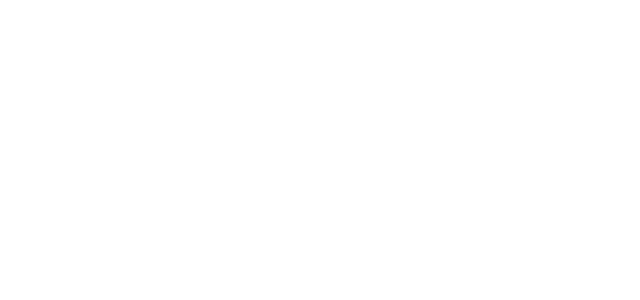
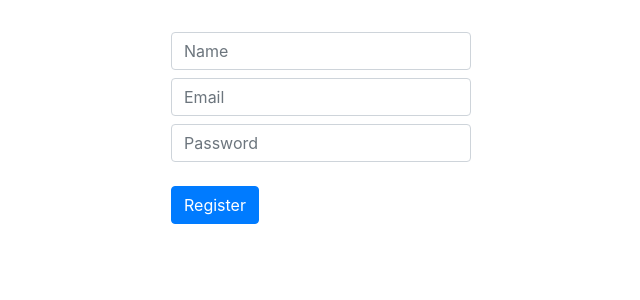
Before and after one commit to shanesc/yelp-clone-frontend, a React (Create React App) app: page /users/register in a window 1280 px wide. Shown: the top 300 px of the page, without its empty margins (319-959 px from the left). Built offline with nearby package versions, Linux system fonts and the light colour scheme; the HTML template or start-up script is replaced by a standard one.

Commit message:
Add user registration and login, General fixes

```diff
--- a/src/App.js
+++ b/src/App.js
@@ -8,6 +8,7 @@
 import DetailPage from './routes/DetailPage';
 import UpdatePage from './routes/UpdatePage';
 import { RestaurantsContextProvider } from './context/RestaurantsContext';
+import UserRegister from './routes/UserRegister';
 
 function App() {
   return (
@@ -24,6 +25,9 @@
             <Route exact path="/restaurants/:id/update">
               <UpdatePage />
             </Route>
+            <Route exact path="/users/register">
+              <UserRegister />
+            </Route>
           </Switch>
         </Router>
       </div>
--- a/src/apis/restaurantFinder.js
+++ b/src/apis/restaurantFinder.js
@@ -1,2 +1,5 @@
-export const url =
-  'https://safe-basin-83132.herokuapp.com/api/v1/restaurants/';
+export const url = {
+  // 'https://safe-basin-83132.herokuapp.com/api/v1/restaurants/';
+  restaurants: 'http://localhost:3001/api/v1/restaurants/',
+  users: 'http://localhost:3001/api/v1/users/',
+};
--- a/src/components/AddRestaurant.jsx
+++ b/src/components/AddRestaurant.jsx
@@ -16,7 +16,7 @@
       price_range: priceRange,
     };
     try {
-      const res = await fetch(url, {
+      const res = await fetch(url.restaurants, {
         method: 'POST',
         headers: {
           'Content-Type': 'application/json',
--- a/src/components/AddReview.jsx
+++ b/src/components/AddReview.jsx
@@ -17,7 +17,7 @@
     };
 
     try {
-      await fetch(url + id + '/addReview', {
+      await fetch(url.restaurants + id + '/addReview', {
         method: 'POST',
         headers: {
           'Content-Type': 'application/json',
--- /dev/null
+++ b/src/components/RegisterButton.jsx
@@ -0,0 +1,23 @@
+import React from 'react';
+import { useHistory } from 'react-router-dom';
+
+const RegisterButton = () => {
+  const history = useHistory();
+
+  const handleClick = () => {
+    history.push('/users/register');
+  };
+
+  return (
+    <div
+      className="position-absolute"
+      style={{ top: '1rem', right: '1rem' }}
+    >
+      <button onClick={handleClick} className="btn btn-link">
+        Register
+      </button>
+    </div>
+  );
+};
+
+export default RegisterButton;
--- a/src/components/RestaurantItem.jsx
+++ b/src/components/RestaurantItem.jsx
@@ -31,7 +31,7 @@
   const handleDelete = async (e, id) => {
     e.stopPropagation();
     try {
-      fetch(url + id, {
+      fetch(url.restaurants + id, {
         method: 'DELETE',
       });
       deleteRestaurant(id);
@@ -43,12 +43,15 @@
   const { id, name, location, price_range } = restaurant;
   return (
     <>
-      <tr onClick={() => handleSelect(id)} key={id}>
-        <td>{name}</td>
-        <td>{location}</td>
-        <td>{'$'.repeat(price_range)}</td>
-        <td>{renderRating(restaurant)}</td>
-        <td>
+      <tr
+        style={{ cursor: 'pointer' }}
+        onClick={() => handleSelect(id)}
+      >
+        <td className="align-middle">{name}</td>
+        <td className="align-middle">{location}</td>
+        <td className="align-middle">{'$'.repeat(price_range)}</td>
+        <td className="align-middle">{renderRating(restaurant)}</td>
+        <td className="align-middle">
           <button
             onClick={(e) => handleUpdate(e, id)}
             className="btn btn-warning"
@@ -56,7 +59,7 @@
             Update
           </button>
         </td>
-        <td>
+        <td className="align-middle">
           <button
             onClick={(e) => handleDelete(e, id)}
             className="btn btn-danger"
--- a/src/components/RestaurantList.jsx
+++ b/src/components/RestaurantList.jsx
@@ -10,7 +10,7 @@
 
   const fetchRestaurants = async () => {
     try {
-      const res = await fetch(url);
+      const res = await fetch(url.restaurants);
       const data = await res.json();
       setRestaurants(data.data.restaurants);
     } catch (err) {
@@ -23,14 +23,14 @@
   }, []);
 
   const renderRestaurants = (restaurantsArray) => {
-    if (restaurantsArray) {
     return restaurantsArray.map((restaurant) => (
-        <RestaurantItem restaurant={restaurant} />
+      <RestaurantItem key={restaurant.id} restaurant={restaurant} />
     ));
-    }
   };
 
   return (
+    <>
+      {restaurants ? (
         <div className="list-group">
           <table className="table table-hover table-dark">
             <thead>
@@ -47,6 +47,10 @@
             <tbody>{renderRestaurants(restaurants)}</tbody>
           </table>
         </div>
+      ) : (
+        <h3 className="text-center">Loading...</h3>
+      )}
+    </>
   );
 };
 
--- a/src/components/UpdateRestaurant.jsx
+++ b/src/components/UpdateRestaurant.jsx
@@ -11,7 +11,7 @@
 
   const fetchRestaurant = async () => {
     try {
-      const res = await fetch(url + id);
+      const res = await fetch(url.restaurants + id);
       const { data } = await res.json();
       const { name, location, price_range } = data.restaurant;
       setName(name);
@@ -34,7 +34,7 @@
       price_range: priceRange,
     };
     try {
-      await fetch(url + id, {
+      await fetch(url.restaurants + id, {
         method: 'PUT',
         headers: {
           'Content-Type': 'application/json',
--- /dev/null
+++ b/src/components/UserLogin.jsx
@@ -0,0 +1,67 @@
+import React, { useContext, useState } from 'react';
+import { url } from '../apis/restaurantFinder';
+import { RestaurantsContext } from '../context/RestaurantsContext';
+
+const UserLogin = () => {
+  const [email, setEmail] = useState('');
+  const [password, setPassword] = useState('');
+  const { setCurrentUser } = useContext(RestaurantsContext);
+
+  const handleSubmit = async (e) => {
+    e.preventDefault();
+    const formData = {
+      email,
+      password,
+    };
+
+    try {
+      const res = await fetch(url.users + '/signin', {
+        method: 'POST',
+        headers: {
+          'Content-Type': 'application/json',
+        },
+        body: JSON.stringify(formData),
+      });
+      const data = await res.json();
+      if (data.user) {
+        setCurrentUser(data.user);
+      } else {
+        alert('Incorrect login details');
+      }
+    } catch (err) {
+      console.log(err);
+    }
+  };
+
+  return (
+    <div className="mb-4">
+      <form action="" onSubmit={handleSubmit}>
+        <div className="form-row">
+          <div className="col">
+            <input
+              value={email}
+              onChange={(e) => setEmail(e.target.value)}
+              type="email"
+              className="form-control"
+              placeholder="Email"
+            />
+          </div>
+          <div className="col">
+            <input
+              value={password}
+              onChange={(e) => setPassword(e.target.value)}
+              type="password"
+              className="form-control"
+              placeholder="Password"
+            />
+          </div>
+          <button type="submit" className="btn btn-primary mr-2">
+            Sign In
+          </button>
+        </div>
+      </form>
+    </div>
+  );
+};
+
+export default UserLogin;
--- a/src/context/RestaurantsContext.js
+++ b/src/context/RestaurantsContext.js
@@ -3,8 +3,9 @@
 export const RestaurantsContext = createContext();
 
 export const RestaurantsContextProvider = (props) => {
-  const [restaurants, setRestaurants] = useState([]);
+  const [restaurants, setRestaurants] = useState(null);
   const [selectedRestaurant, setSelectedRestaurant] = useState(null);
+  const [currentUser, setCurrentUser] = useState(null);
 
   const addRestaurant = (restaurant) => {
     setRestaurants([...restaurants, restaurant]);
@@ -23,6 +24,8 @@
         setRestaurants,
         selectedRestaurant,
         setSelectedRestaurant,
+        currentUser,
+        setCurrentUser,
         addRestaurant,
         deleteRestaurant,
       }}
--- a/src/routes/Home.jsx
+++ b/src/routes/Home.jsx
@@ -1,9 +1,15 @@
-import React from 'react';
+import React, { useContext } from 'react';
 import Header from '../components/Header';
 import AddRestaurant from '../components/AddRestaurant';
 import RestaurantList from '../components/RestaurantList';
+import UserLogin from '../components/UserLogin';
+import { RestaurantsContext } from '../context/RestaurantsContext';
+import RegisterButton from '../components/RegisterButton';
 
 const Home = () => {
+  const { currentUser } = useContext(RestaurantsContext);
+
+  if (currentUser) {
     return (
       <div>
         <Header />
@@ -11,6 +17,16 @@
         <RestaurantList />
       </div>
     );
+  } else {
+    return (
+      <div>
+        <Header />
+        <RegisterButton />
+        <UserLogin />
+        <RestaurantList />
+      </div>
+    );
+  }
 };
 
 export default Home;
--- /dev/null
+++ b/src/routes/UserRegister.jsx
@@ -0,0 +1,85 @@
+import React, { useContext, useState } from 'react';
+import { useHistory } from 'react-router-dom';
+import { url } from '../apis/restaurantFinder';
+import { RestaurantsContext } from '../context/RestaurantsContext';
+
+const UserRegister = () => {
+  const [name, setName] = useState('');
+  const [email, setEmail] = useState('');
+  const [password, setPassword] = useState('');
+  const { setCurrentUser } = useContext(RestaurantsContext);
+  const history = useHistory();
+
+  const handleSubmit = async (e) => {
+    e.preventDefault();
+
+    const formData = {
+      name,
+      email,
+      password,
+    };
+    try {
+      const res = await fetch(url.users, {
+        method: 'POST',
+        headers: {
+          'Content-Type': 'application/json',
+        },
+        body: JSON.stringify(formData),
+      });
+      const data = await res.json();
+      setCurrentUser(data.user);
+      history.push('/');
+    } catch (err) {
+      console.log(err);
+    }
+  };
+
+  return (
+    <div className="mt-4 mx-auto" style={{ maxWidth: '300px' }}>
+      <form action="" onSubmit={handleSubmit}>
+        <div className="form-row">
+          <div className="col mt-2">
+            <input
+              value={name}
+              onChange={(e) => setName(e.target.value)}
+              type="text"
+              className="form-control"
+              placeholder="Name"
+            />
+          </div>
+        </div>
+        <div className="form-row">
+          <div className="col mt-2">
+            <input
+              value={email}
+              onChange={(e) => setEmail(e.target.value)}
+              type="email"
+              className="form-control"
+              placeholder="Email"
+            />
+          </div>
+        </div>
+        <div className="form-row">
+          <div className="col mt-2">
+            <input
+              value={password}
+              onChange={(e) => setPassword(e.target.value)}
+              type="password"
+              className="form-control"
+              placeholder="Password"
+            />
+          </div>
+        </div>
+        <div className="form-row">
+          <div className="col mt-4">
+            <button type="submit" className="btn btn-primary mr-2">
+              Register
+            </button>
+          </div>
+        </div>
+      </form>
+    </div>
+  );
+};
+
+export default UserRegister;
```
Also changed, not shown: 1 other file (tests, documents, lock files or other folders). Lines whose indentation alone changed are shown as unchanged.
